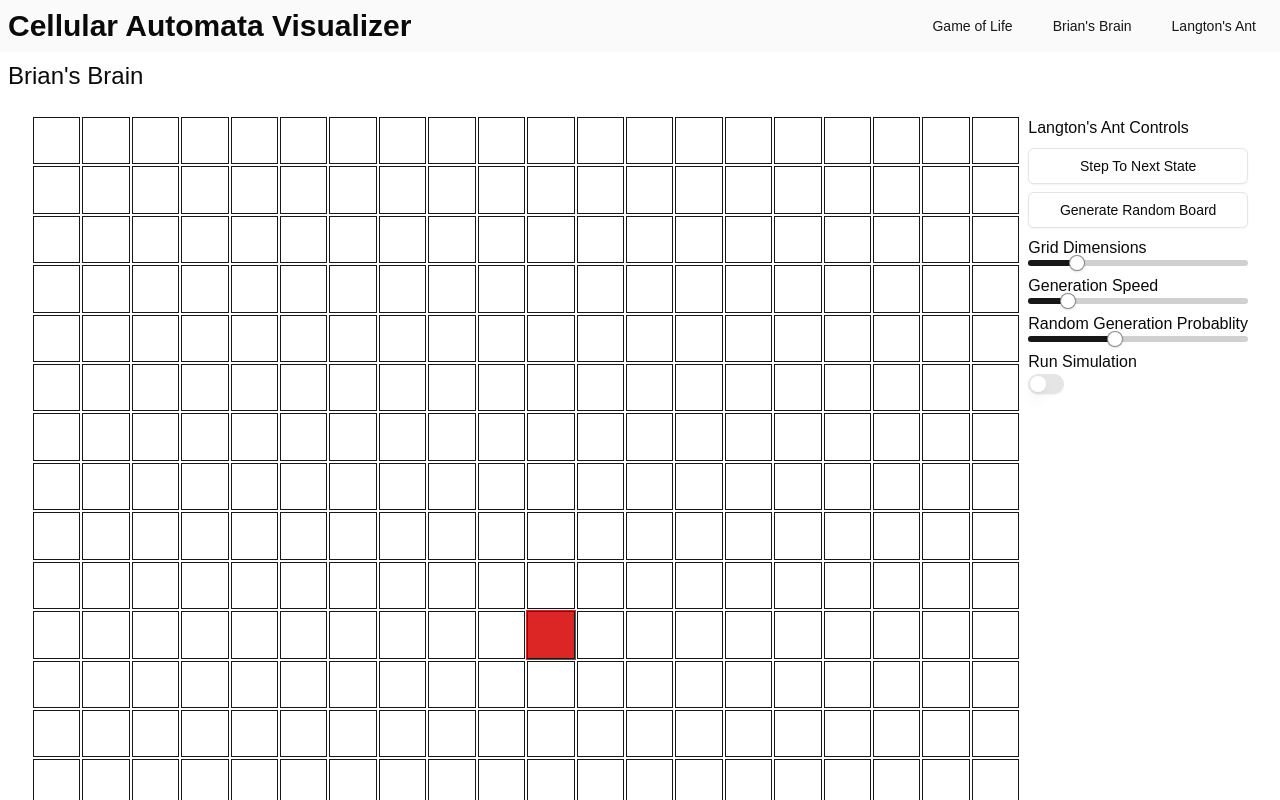
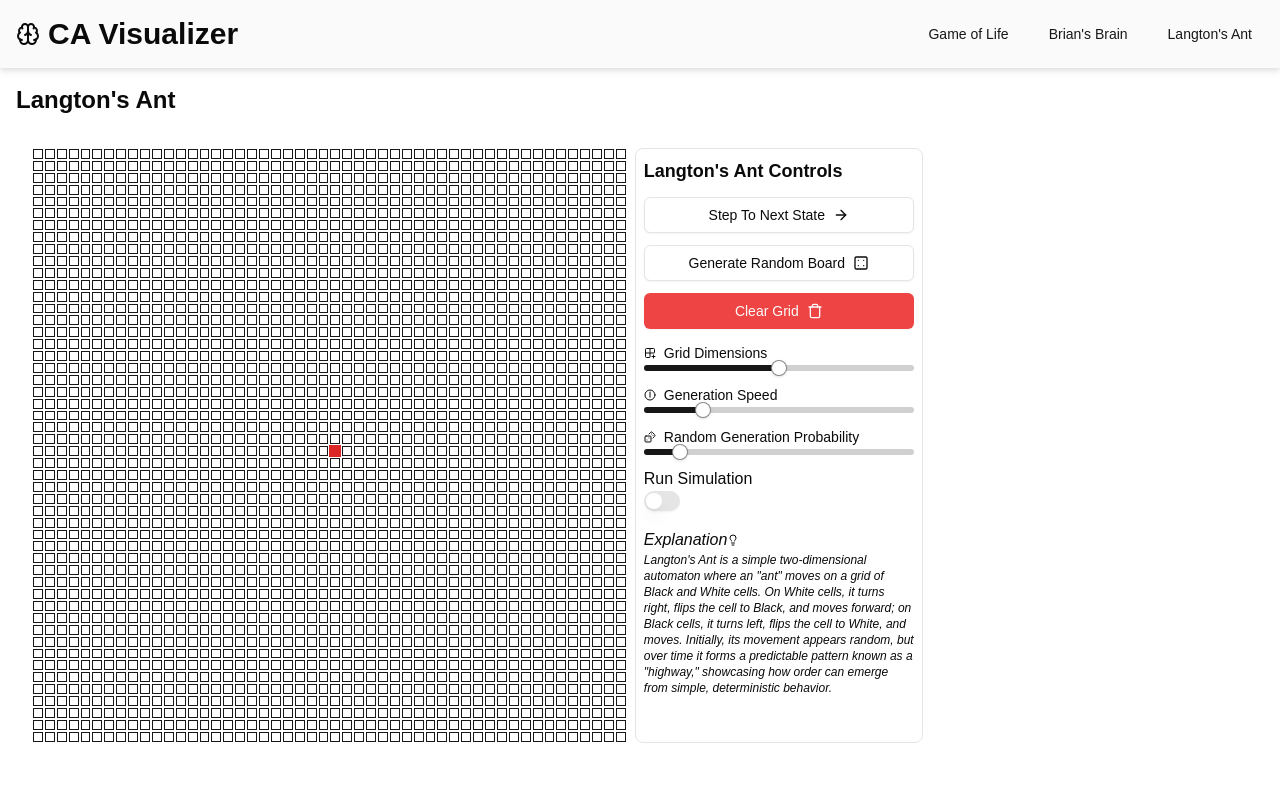
Before and after one commit to Wetooa/cellular-automata-visualizer, a Next.js app: page /automata/langtons-ant in a window 1280 px wide. Shown: the top 800 px of the page. Built offline with nearby package versions, Linux system fonts and the light colour scheme.

Commit message:
completed v1.0

```diff
--- a/app/(main)/(open)/(routes)/automata/brians-brain/layout.tsx
+++ b/app/(main)/(open)/(routes)/automata/brians-brain/layout.tsx
@@ -14,7 +14,7 @@ export default function RootLayout({
   children: React.ReactNode;
 }>) {
   return (
-    <div>
+    <div className="h-full">
       {children}
     </div>
   );
--- a/app/(main)/(open)/(routes)/automata/brians-brain/page.tsx
+++ b/app/(main)/(open)/(routes)/automata/brians-brain/page.tsx
@@ -3,10 +3,12 @@
 
 import React, { useEffect, useState } from 'react'
 import { isWithinBounds } from '@/lib/utils';
+import { LucideArrowRight, LucideClock6, LucideDice4, LucideDices, LucideDivideSquare, LucideFastForward, LucideGrid2x2Plus, LucideLightbulb, LucideTrash } from 'lucide-react';
 import BBCell from './cell';
 import { Button } from '@/components/ui/button';
 import { Slider } from "@/components/ui/slider"
 import { Switch } from "@/components/ui/switch"
+import { Label } from '@/components/ui/label';
 
 export enum CellState {
   ALIVE, DEAD, DYING
@@ -82,12 +84,16 @@ function BriansBrain() {
     }
   })
 
+  function clearGrid() {
+    setGrid(createBBGrid(n))
+  }
+
   return (
-    <div className='p-2'>
-      <h3 className="text-2xl">Brian's Brain</h3>
+    <div className='p-2 h-[90%]'>
+      <h3 className="text-2xl font-bold p-2">Brian's Brain</h3>
 
-      <div className='p-6 flex gap-2'>
-        <div className={`flex-1 aspect-square grid`} style={{ gridTemplateColumns: `repeat(${n}, 1fr)` }}>
+      <div className='p-6 flex gap-2 h-full'>
+        <div className={`h-full aspect-square grid`} style={{ gridTemplateColumns: `repeat(${n}, 1fr)` }}>
           {grid.map((row, i) => {
             return row.map((cell, j) => {
               return (
@@ -97,25 +103,26 @@ function BriansBrain() {
           })}
         </div>
 
-        <div className='flex flex-col gap-2'>
-          <h5>Brian's Brain Controls</h5>
+        <div className='flex flex-col gap-3 w-72 rounded-lg border p-2'>
+          <h5 className="text-lg font-bold">Brian's Brain Controls</h5>
 
-          <Button variant="outline" onClick={moveToNextState}>Step To Next State</Button>
-          <Button variant="outline" onClick={setRandomGrid}>Generate Random Board</Button>
+          <Button variant="outline" onClick={moveToNextState}>Step To Next State <LucideArrowRight /> </Button>
+          <Button variant="outline" onClick={setRandomGrid}>Generate Random Board <LucideDice4 /></Button>
+          <Button variant="destructive" onClick={clearGrid}>Clear Grid <LucideTrash /></Button>
 
           <div>
-            <label htmlFor="">Grid Dimensions</label>
+            <Label className="flex items-center gap-2" htmlFor=""> <LucideGrid2x2Plus className="w-3" />  Grid Dimensions </Label>
             <Slider defaultValue={[20]} max={100} step={1} onValueChange={(e) => { setN(e[0]); setGrid(createBBGrid(e[0])); }} />
           </div>
 
           <div>
-            <label htmlFor="">Generation Speed</label>
-            <Slider defaultValue={[200]} min={50} max={1000} step={1} onValueChange={(e) => { setSpeed(e[0]) }} />
+            <Label className="flex items-center gap-2" htmlFor=""> <LucideClock6 className="w-3" />  Generation Speed</Label>
+            <Slider defaultValue={[200]} min={10} max={1000} step={1} onValueChange={(e) => { setSpeed(e[0]) }} />
           </div>
 
           <div>
-            <label htmlFor="">Random Generation Probablity</label>
-            <Slider defaultValue={[0.2]} min={0.01} max={0.5} step={0.01} onValueChange={(e) => { setProb(e[0]) }} />
+            <Label className="flex items-center gap-2" htmlFor=""> <LucideDices className="w-3" />  Random Generation Probability </Label>
+            <Slider defaultValue={[0.2]} min={0.1} max={1} step={0.1} onValueChange={(e) => { setProb(e[0]) }} />
           </div>
 
           <div>
@@ -126,6 +133,10 @@ function BriansBrain() {
             />
           </div>
 
+          <div className="italic">
+            <h6 className="flex items-center"> Explanation <LucideLightbulb className="w-3" /> </h6>
+            <p className="text-xs">Brian's Brain, created by Brian Silverman, is a cellular automaton that mimics excitable systems like neurons. Each cell can be in one of three states: On, Off, or Dying. If a cell is On, it transitions to Dying, then Off, and if it's Off, it can turn On if exactly two neighbors are On. The resulting behavior is chaotic yet self-sustaining, with pulsing patterns that resemble waves of activity spreading across the grid.</p>
+          </div>
         </div>
       </div>
 
--- a/app/(main)/(open)/(routes)/automata/game-of-life/layout.tsx
+++ b/app/(main)/(open)/(routes)/automata/game-of-life/layout.tsx
@@ -11,7 +11,7 @@ export default function RootLayout({
   children: React.ReactNode;
 }>) {
   return (
-    <div>
+    <div className="h-full">
       {children}
     </div>
   );
--- a/app/(main)/(open)/(routes)/automata/game-of-life/page.tsx
+++ b/app/(main)/(open)/(routes)/automata/game-of-life/page.tsx
@@ -6,6 +6,8 @@ import GOLCell from './cell';
 import { Button } from '@/components/ui/button';
 import { Slider } from "@/components/ui/slider"
 import { Switch } from "@/components/ui/switch"
+import { LucideArrowRight, LucideClock6, LucideDice4, LucideDices, LucideDivideSquare, LucideFastForward, LucideGrid2x2Plus, LucideLightbulb, LucideTrash } from 'lucide-react';
+import { Label } from '@/components/ui/label';
 
 export enum CellState {
   ALIVE, DEAD
@@ -38,6 +40,10 @@ function GameOfLife() {
 
   function setRandomGrid() {
     setGrid(createRandomGOLGrid(n, prob))
+  }
+
+  function clearGrid() {
+    setGrid(createGOLGrid(n))
   }
 
   function flipCellState(i: number, j: number) {
@@ -81,11 +87,11 @@ function GameOfLife() {
   })
 
   return (
-    <div className='p-2'>
-      <h3 className="text-2xl">Game of Life</h3>
+    <div className='p-2 h-[90%]'>
+      <h3 className="text-2xl font-bold p-2">Game of Life</h3>
 
-      <div className='p-6 flex gap-2'>
-        <div className={`flex-1 aspect-square grid`} style={{ gridTemplateColumns: `repeat(${n}, 1fr)` }}>
+      <div className='p-6 flex  h-full gap-4'>
+        <div className={`h-full aspect-square  grid`} style={{ gridTemplateColumns: `repeat(${n}, 1fr)` }}>
           {grid.map((row, i) => {
             return row.map((cell, j) => {
               return (
@@ -95,24 +101,25 @@ function GameOfLife() {
           })}
         </div>
 
-        <div className='flex flex-col gap-2'>
-          <h5>Game Of Life Controls</h5>
+        <div className='flex flex-col gap-3 w-72 rounded-lg border p-2'>
+          <h5 className="text-lg font-bold">Game Of Life Controls</h5>
 
-          <Button variant="outline" onClick={moveToNextState}>Step To Next State</Button>
-          <Button variant="outline" onClick={setRandomGrid}>Generate Random Board</Button>
+          <Button variant="outline" onClick={moveToNextState}>Step To Next State <LucideArrowRight /> </Button>
+          <Button variant="outline" onClick={setRandomGrid}>Generate Random Board <LucideDice4 /></Button>
+          <Button variant="destructive" onClick={clearGrid}>Clear Grid <LucideTrash /></Button>
 
           <div>
-            <label htmlFor="">Grid Dimensions</label>
+            <Label className="flex items-center gap-2" htmlFor=""> <LucideGrid2x2Plus className="w-3" />  Grid Dimensions </Label>
             <Slider defaultValue={[20]} max={100} step={1} onValueChange={(e) => { setN(e[0]); setGrid(createGOLGrid(e[0])); }} />
           </div>
 
           <div>
-            <label htmlFor="">Generation Speed</label>
-            <Slider defaultValue={[200]} min={100} max={1000} step={1} onValueChange={(e) => { setSpeed(e[0]) }} />
+            <Label className="flex items-center gap-2" htmlFor=""> <LucideClock6 className="w-3" />  Generation Speed</Label>
+            <Slider defaultValue={[200]} min={10} max={1000} step={1} onValueChange={(e) => { setSpeed(e[0]) }} />
           </div>
 
           <div>
-            <label htmlFor="">Random Generation Probablity</label>
+            <Label className="flex items-center gap-2" htmlFor=""> <LucideDices className="w-3" />  Random Generation Probability </Label>
             <Slider defaultValue={[0.2]} min={0.1} max={1} step={0.1} onValueChange={(e) => { setProb(e[0]) }} />
           </div>
 
@@ -124,7 +131,14 @@ function GameOfLife() {
             />
           </div>
 
+          <div className="italic">
+            <h6 className="flex items-center"> Explanation <LucideLightbulb className="w-3" /> </h6>
+            <p className="text-xs">John Conway’s Game of Life is a cellular automaton where cells on a grid are either Alive or Dead. A cell’s next state depends on its neighbors: it survives with two or three neighbors, dies if overcrowded or isolated, and comes to life if exactly three neighbors are Alive. Despite its simplicity, Game of Life produces complex, often unpredictable patterns, showing how order and chaos can emerge from basic rules.</p>
+
+          </div>
+
         </div>
+
       </div>
 
     </div>
--- a/app/(main)/(open)/(routes)/automata/langtons-ant/cell.tsx
+++ b/app/(main)/(open)/(routes)/automata/langtons-ant/cell.tsx
@@ -3,10 +3,13 @@
 import React from 'react'
 import { CellState } from './page';
 
-function LACell(props: { cell: CellState, i: number, j: number, flipCellState: (i: number, j: number) => void, isAnt: boolean }) {
-  const { cell, i, j, isAnt, flipCellState } = props;
+function LACell(props: { cell: CellState, i: number, j: number, flipCellState: (i: number, j: number) => void, isAnt: boolean, antDirection: number }) {
+  const { cell, i, j, isAnt, flipCellState, antDirection } = props;
+
+  const directionIcon = ["t", "r", "b", "l"][antDirection]
+
   return (
-    <button className={`-outline-offset-2 outline-1 outline-primary outline hover:bg-yellow-300 ${isAnt ? "bg-red-600" : cell === CellState.BLACK ? "bg-gray-500" : ""}`} onClick={() => flipCellState(i, j)}></ button>
+    <button className={`-outline-offset-2 outline-1 overflow-hidden text-nowrap outline-primary hover:bg-yellow-300 ${isAnt ? `bg-red-600 ` : cell === CellState.BLACK ? "bg-gray-500 outline" : "outline"}`} onClick={() => flipCellState(i, j)}> </ button>
   )
 }
 
--- a/app/(main)/(open)/(routes)/automata/langtons-ant/layout.tsx
+++ b/app/(main)/(open)/(routes)/automata/langtons-ant/layout.tsx
@@ -11,7 +11,7 @@ export default function RootLayout({
   children: React.ReactNode;
 }>) {
   return (
-    <div>
+    <div className="h-full">
       {children}
     </div>
   );
--- a/app/(main)/(open)/(routes)/automata/langtons-ant/page.tsx
+++ b/app/(main)/(open)/(routes)/automata/langtons-ant/page.tsx
@@ -1,8 +1,9 @@
 "use client"
 
 import React, { useEffect, useState } from 'react'
-import { isWithinBounds } from '@/lib/utils';
+import { LucideArrowRight, LucideClock6, LucideDice4, LucideDices, LucideDivideSquare, LucideFastForward, LucideGrid2x2Plus, LucideLightbulb, LucideTrash } from 'lucide-react';
 import LACell from './cell';
+import { Label } from '@/components/ui/label';
 import { Button } from '@/components/ui/button';
 import { Slider } from "@/components/ui/slider"
 import { Switch } from "@/components/ui/switch"
@@ -12,17 +13,17 @@ export enum CellState {
 }
 
 const LangtonsAntTT = {
-  [CellState.BLACK]: 1,
-  [CellState.WHITE]: -1,
+  [CellState.BLACK]: -1,
+  [CellState.WHITE]: 1,
 }
 
-const direction = [[0, 1], [1, 0], [0, -1], [-1, 0]]
+const direction = [[-1, 0], [0, 1], [1, 0], [0, -1]]
 
 function LangtonsAnt() {
 
-  const [n, setN] = useState(20);
+  const [n, setN] = useState(50);
   const [grid, setGrid] = useState(createLAGrid(n));
-  const [antPosition, setAntPosition] = useState([Math.floor(n / 2), Math.floor(n / 2)]);
+  const [antPosition, setAntPosition] = useState(spawnAnt());
   const [antDirection, setAntDirection] = useState(0);
 
   const [isRunning, setIsRunning] = useState(false);
@@ -35,15 +36,27 @@ function LangtonsAnt() {
   }
 
   function createRandomBBGrid(n: number, prob: number) {
-    return Array.from({ length: n }, () => Array.from({ length: n }, () => Math.random() < prob ? CellState.WHITE : CellState.BLACK))
+    return Array.from({ length: n }, () => Array.from({ length: n }, () => Math.random() < prob ? CellState.BLACK : CellState.WHITE))
+  }
+
+  function spawnAnt() {
+    return [Math.floor(n / 2), Math.floor(n / 2)]
+  }
+
+  function clearGrid() {
+    setGrid(createLAGrid(n))
+    setAntPosition(spawnAnt())
+    setAntDirection(0)
   }
 
   function setRandomGrid() {
     setGrid(createRandomBBGrid(n, prob))
+    setAntPosition(spawnAnt())
+    setAntDirection(0)
   }
 
   function getOppositeColor(cell: CellState) {
-    return cell == CellState.WHITE ? CellState.BLACK : CellState.WHITE
+    return cell === CellState.WHITE ? CellState.BLACK : CellState.WHITE
   }
 
   function flipCellState(i: number, j: number) {
@@ -68,8 +81,9 @@ function LangtonsAnt() {
         return cell
       })
     }))
-    setAntDirection((antDirection + LangtonsAntTT[prevGrid[antPosition[0]][antPosition[1]]] + 4) % 4)
-    setAntPosition([antPosition[0] + direction[antDirection][0], antPosition[1] + direction[antDirection][1]])
+    const newDirection = (antDirection + LangtonsAntTT[prevGrid[antPosition[0]][antPosition[1]]] + 4) % 4
+    setAntDirection(newDirection)
+    setAntPosition([antPosition[0] + direction[newDirection][0], antPosition[1] + direction[newDirection][1]])
   }
 
   useEffect(() => {
@@ -82,41 +96,42 @@ function LangtonsAnt() {
   })
 
   return (
-    <div className='p-2'>
-      <h3 className="text-2xl">Brian's Brain</h3>
+    <div className='p-2 h-[90%]'>
+      <h3 className="text-2xl font-bold p-2">Langton's Ant </h3>
 
-      <div className='p-6 flex gap-2'>
-        <div className={`flex-1 aspect-square grid`} style={{ gridTemplateColumns: `repeat(${n}, 1fr)` }}>
+      <div className='p-6 flex gap-2 h-full'>
+        <div className={`h-full aspect-square grid`} style={{ gridTemplateColumns: `repeat(${n}, 1fr)` }}>
           {grid.map((row, i) => {
             return row.map((cell, j) => {
               const isAnt = i === antPosition[0] && j === antPosition[1]
 
               return (
-                <LACell isAnt={isAnt} cell={cell} i={i} j={j} flipCellState={flipCellState} />
+                <LACell isAnt={isAnt} antDirection={antDirection} cell={cell} i={i} j={j} flipCellState={flipCellState} />
               )
             })
           })}
         </div>
 
-        <div className='flex flex-col gap-2'>
-          <h5>Langton's Ant Controls</h5>
+        <div className='flex flex-col gap-3 w-72  rounded-lg border p-2'>
+          <h5 className="text-lg font-bold">Langton's Ant Controls</h5>
 
-          <Button variant="outline" onClick={moveToNextState}>Step To Next State</Button>
-          <Button variant="outline" onClick={setRandomGrid}>Generate Random Board</Button>
+          <Button variant="outline" onClick={moveToNextState}>Step To Next State <LucideArrowRight /> </Button>
+          <Button variant="outline" onClick={setRandomGrid}>Generate Random Board <LucideDice4 /></Button>
+          <Button variant="destructive" onClick={clearGrid}>Clear Grid <LucideTrash /></Button>
 
           <div>
-            <label htmlFor="">Grid Dimensions</label>
-            <Slider defaultValue={[20]} max={100} step={1} onValueChange={(e) => { setN(e[0]); setGrid(createLAGrid(e[0])); }} />
+            <Label className="flex items-center gap-2" htmlFor=""> <LucideGrid2x2Plus className="w-3" />  Grid Dimensions </Label>
+            <Slider defaultValue={[50]} max={100} step={1} onValueChange={(e) => { setN(e[0]); setGrid(createLAGrid(e[0])); }} />
           </div>
 
           <div>
-            <label htmlFor="">Generation Speed</label>
-            <Slider defaultValue={[200]} min={50} max={1000} step={1} onValueChange={(e) => { setSpeed(e[0]) }} />
+            <Label className="flex items-center gap-2" htmlFor=""> <LucideClock6 className="w-3" />  Generation Speed</Label>
+            <Slider defaultValue={[200]} min={0} max={1000} step={1} onValueChange={(e) => { setSpeed(e[0]) }} />
           </div>
 
           <div>
-            <label htmlFor="">Random Generation Probablity</label>
-            <Slider defaultValue={[0.2]} min={0.01} max={0.5} step={0.01} onValueChange={(e) => { setProb(e[0]) }} />
+            <Label className="flex items-center gap-2" htmlFor=""> <LucideDices className="w-3" />  Random Generation Probability </Label>
+            <Slider defaultValue={[0.2]} min={0.1} max={1} step={0.1} onValueChange={(e) => { setProb(e[0]) }} />
           </div>
 
           <div>
@@ -127,6 +142,12 @@ function LangtonsAnt() {
             />
           </div>
 
+          <div className="italic">
+            <h6 className="flex items-center"> Explanation <LucideLightbulb className="w-3" /> </h6>
+            <p className="text-xs">
+              Langton's Ant is a simple two-dimensional automaton where an "ant" moves on a grid of Black and White cells. On White cells, it turns right, flips the cell to Black, and moves forward; on Black cells, it turns left, flips the cell to White, and moves. Initially, its movement appears random, but over time it forms a predictable pattern known as a "highway," showcasing how order can emerge from simple, deterministic behavior.
+            </p>
+          </div>
         </div>
       </div>
 
--- a/app/(main)/(open)/(routes)/layout.tsx
+++ /dev/null
@@ -1,14 +0,0 @@
-
-
-
-export default function RootLayout({
-  children,
-}: Readonly<{
-  children: React.ReactNode;
-}>) {
-  return (
-    <div className="w-full h-full">
-      {children}
-    </div>
-  );
-}
--- a/components/navbar/navbar.tsx
+++ b/components/navbar/navbar.tsx
@@ -1,12 +1,14 @@
 
 import { buttonVariants } from "@/components/ui/button"
+import { LucideBrain } from "lucide-react"
 import Link from "next/link"
 
 export default function Navbar() {
   return (
-    <nav className='flex bg-primary-foreground p-2'>
-      <Link href="/">
-        <h1 className='font-bold text-3xl'>Cellular Automata Visualizer</h1>
+    <nav className='flex h-fit w-full bg-primary-foreground p-3 drop-shadow-md '>
+      <Link className="flex  transition-all items-center gap-2 hover:scale-105 rounded-sm p-1" href="/">
+        <LucideBrain />
+        <h1 className='font-bold text-3xl'>CA Visualizer</h1>
       </Link>
 
       <ul className='ml-auto flex gap-2 items-center'>
--- /dev/null
+++ b/components/ui/label.tsx
@@ -0,0 +1,26 @@
+"use client"
+
+import * as React from "react"
+import * as LabelPrimitive from "@radix-ui/react-label"
+import { cva, type VariantProps } from "class-variance-authority"
+
+import { cn } from "@/lib/utils"
+
+const labelVariants = cva(
+  "text-sm font-medium leading-none peer-disabled:cursor-not-allowed peer-disabled:opacity-70"
+)
+
+const Label = React.forwardRef<
+  React.ElementRef<typeof LabelPrimitive.Root>,
+  React.ComponentPropsWithoutRef<typeof LabelPrimitive.Root> &
+    VariantProps<typeof labelVariants>
+>(({ className, ...props }, ref) => (
+  <LabelPrimitive.Root
+    ref={ref}
+    className={cn(labelVariants(), className)}
+    {...props}
+  />
+))
+Label.displayName = LabelPrimitive.Root.displayName
+
+export { Label }
--- a/package.json
+++ b/package.json
@@ -10,6 +10,7 @@
   },
   "dependencies": {
     "@radix-ui/react-icons": "^1.3.0",
+    "@radix-ui/react-label": "^2.1.0",
     "@radix-ui/react-slider": "^1.2.1",
     "@radix-ui/react-slot": "^1.1.0",
     "@radix-ui/react-switch": "^1.1.1",
```
Also changed, not shown: 1 other file (tests, documents, lock files or other folders).
